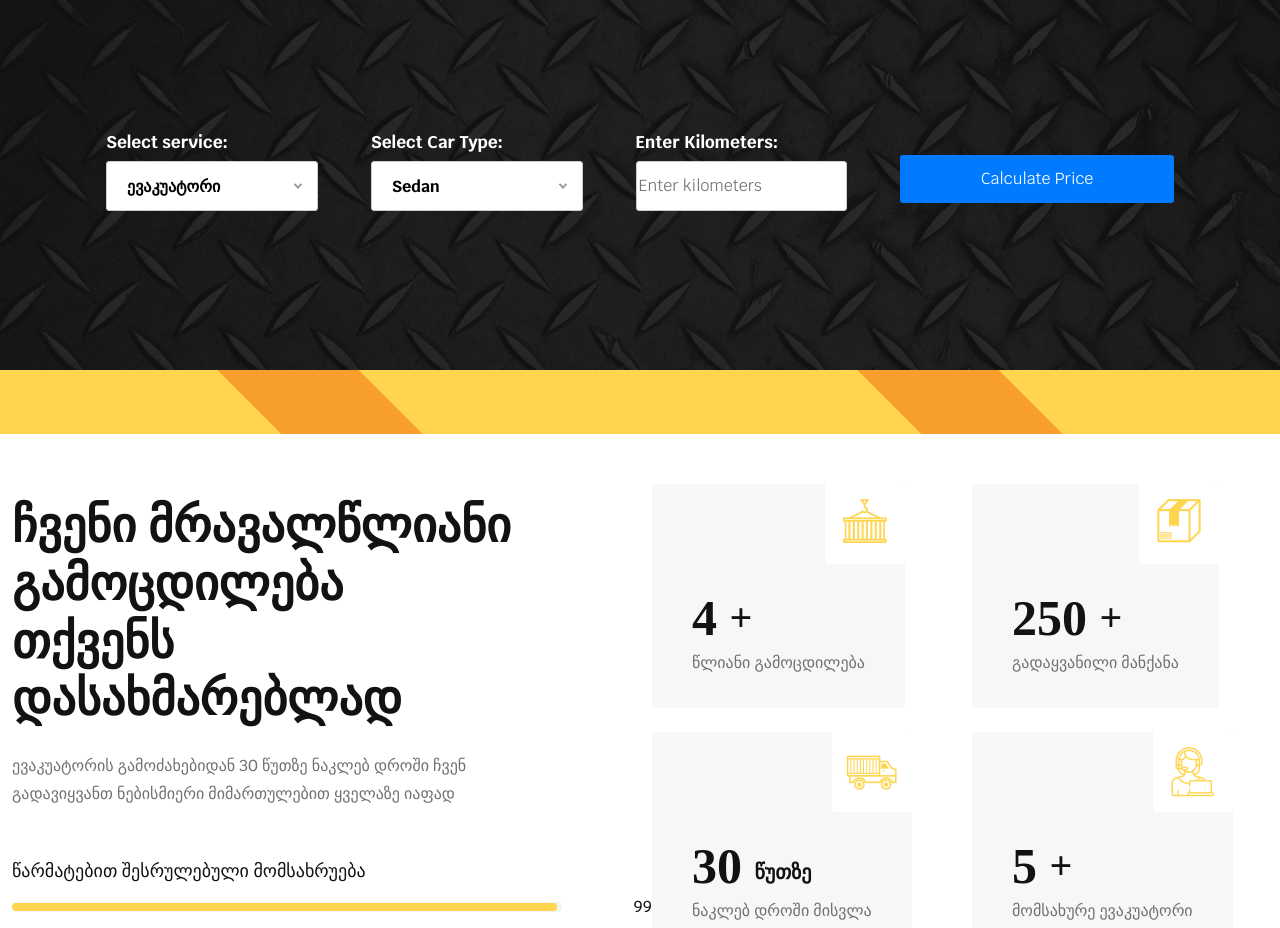
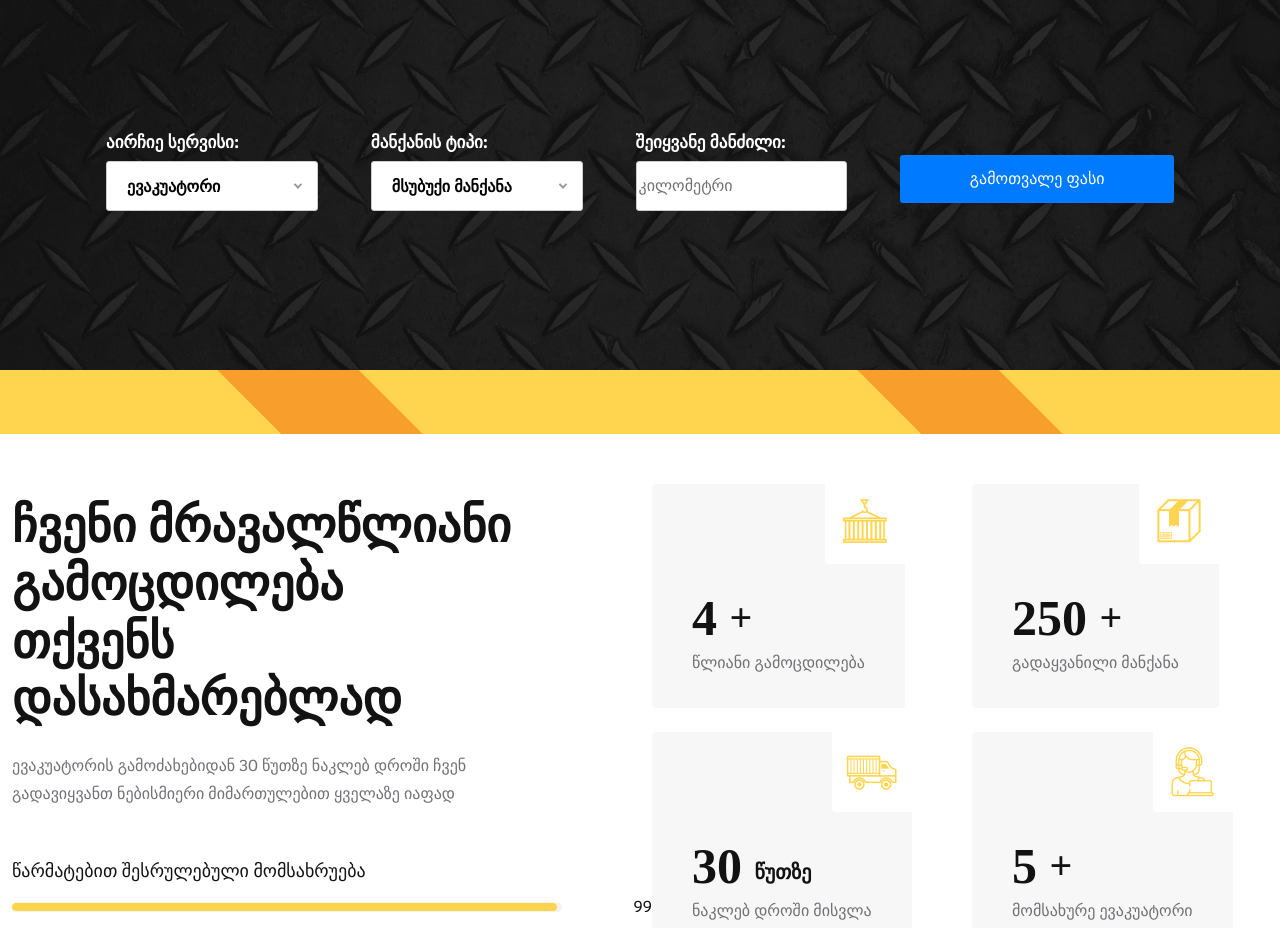
Before and after one commit to DesignupL/Evakuatorz, a plain HTML site: page index.html in a window 1280 px wide. Shown: the part 2700-3628 px from the top of the page. Drawn offline with Linux system fonts and the light colour scheme; files whose address does not match are found by name; a web font is replaced by a local one.

Commit message:
cal update

```diff
--- a/assets/js/main.js
+++ b/assets/js/main.js
@@ -617,7 +617,7 @@ function calculatePrice() {
   // Validation: Check if kilometers input is empty
   if (isNaN(kilometers) || kilometers <= 0) {
     document.getElementById("error-kilometers").innerText =
-      "Please enter a valid number of kilometers.";
+      "გთხოვთ შეიყვანეთ მანძილი რომელიც მეტია 0 კმ-ზე.";
     return;
   } else {
     document.getElementById("error-kilometers").innerText = ""; // Clear error message if valid input
@@ -774,5 +774,5 @@ function calculatePrice() {
   // Display result
   document.getElementById(
     "result"
-  ).innerHTML = `Total Price: ₾${totalPrice.toFixed(2)}`;
+  ).innerHTML = `სერვისის ღირებულება: ₾${totalPrice.toFixed(2)}`;
 }
--- a/index.html
+++ b/index.html
@@ -742,7 +742,7 @@
 
         <div class="containerz">
           <div class="form-group">
-            <label for="city">Select service:</label>
+            <label for="city">აირჩიე სერვისი:</label>
             <select class="formdrop" id="city">
               <option value="Evakuatori">ევაკუატორი</option>
               <option value="Batumi">საბურავის შეცვლა</option>
@@ -750,24 +750,24 @@
             </select>
           </div>
           <div class="form-group">
-            <label for="carType">Select Car Type:</label>
+            <label for="carType">მანქანის ტიპი:</label>
             <select id="carType" class="formdrop">
-              <option value="Sedan">Sedan</option>
-              <option value="SUV">SUV</option>
-              <option value="Hatchback">Hatchback</option>
+              <option value="Sedan">მსუბუქი მანქანა</option>
+              <option value="SUV">ჯიპი & მინივენი</option>
+              <option value="Hatchback">სამარშუტო</option>
             </select>
           </div>
           <div class="form-group">
-            <label for="kilometers">Enter Kilometers:</label>
+            <label for="kilometers">შეიყვანე მანძილი:</label>
             <input
               class="formdrop"
               type="number"
               id="kilometers"
-              placeholder="Enter kilometers"
+              placeholder="კილომეტრი"
               required
             />
           </div>
-          <button onclick="calculatePrice()">Calculate Price</button>
+          <button onclick="calculatePrice()">გამოთვალე ფასი</button>
         </div>
         <div class="result" id="result"></div>
         <div id="error-kilometers" class="error-message"></div>
```
